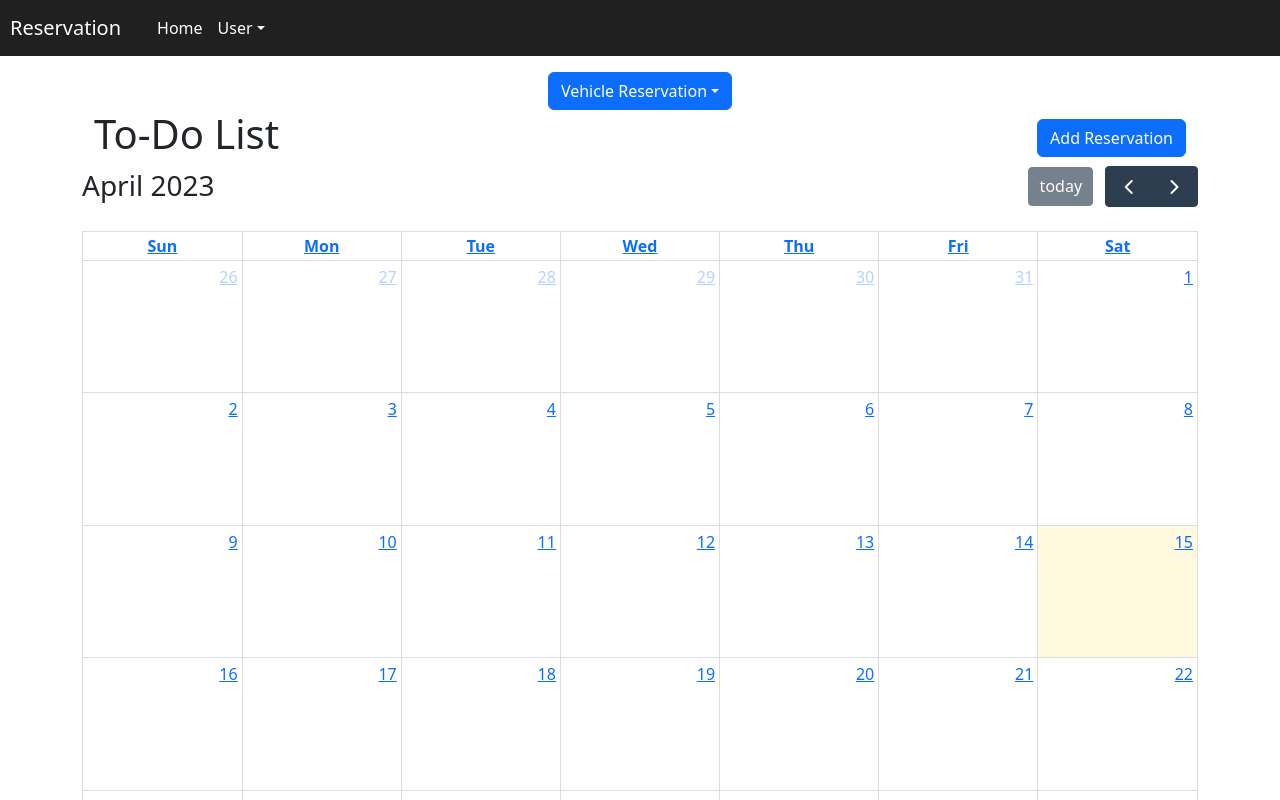
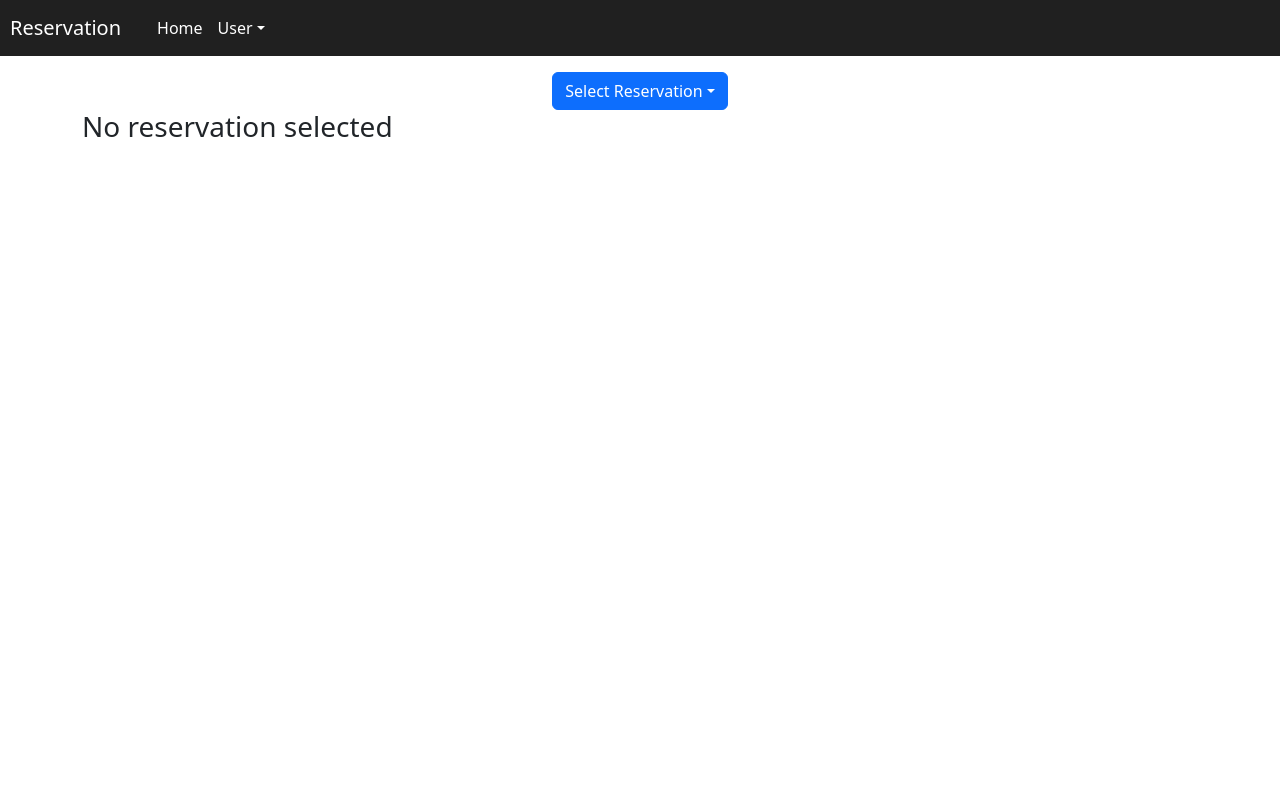
Before and after one commit to Kyusans/project-react-reservation, a React (Create React App) app: page / in a window 1280 px wide. Shown: the top 800 px of the page. Built offline with nearby package versions, Linux system fonts and the light colour scheme.

Commit message:
home.js edited

```diff
--- a/src/components/Home.js
+++ b/src/components/Home.js
@@ -8,7 +8,7 @@ import ViewSchedule from './ViewSchedule';
 import moment from "moment";
 
 function Home() {
-  const [reserveNum, setReserveNum] = useState(1);
+  const [reserveType, setReserveType] = useState("Select Reservation");
   const [schedId, setSchedId] = useState("");
   const [events, setEvents] = useState([]);
   const [showViewModal, setShowViewModal] = useState(false);
@@ -29,16 +29,18 @@ function Home() {
     setShowReserveModal(false)
   };
 
-  const getEvents = (reserveNum) => {
+  const getEvents = (num) => {
     const url = sessionStorage.getItem("url") + "schedule.php";
-    const jsonData = {reserveType: reserveNum};
+    const jsonData = { reserveType: num };
+    console.log("jsonData: ", JSON.stringify(jsonData));
     const formData = new FormData();
     formData.append("operation", "getReservation");
     formData.append("json", JSON.stringify(jsonData));
     axios({ url: url, data: formData, method: "post" })
       .then((res) => {
         console.log(JSON.stringify(res.data));
-      if(res.data !== 0){
+        num === 1 ? setReserveType("Vehicle reservation") : setReserveType("Room reservation");
+        if (res.data !== 0) {
           const eventsData = res.data.map((items) => ({
             id: items.sched_id,
             title: items.sched_title,
@@ -73,14 +75,17 @@ function Home() {
   }, []);
   return (
     <>
+
       <Container className="mt-3">
         <Dropdown className="text-center">
-          <Dropdown.Toggle>{reserveNum === 1 ? "Vehicle Reservation" : "Room Reservation"}</Dropdown.Toggle>
+          <Dropdown.Toggle>{reserveType}</Dropdown.Toggle>
           <Dropdown.Menu>
             <Dropdown.Item onClick={() => getEvents(1)}>Vehicle Reservation</Dropdown.Item>
             <Dropdown.Item onClick={() => getEvents(2)}>Room Reservation</Dropdown.Item>
           </Dropdown.Menu>
         </Dropdown>
+      {reserveType !== "Select Reservation" ?
+      <>
         <Container className="d-flex justify-content-between align-items-center">
           <h1>To-Do List</h1>
           <Button onClick={handleOpenReserveModal}>Add Reservation</Button>
@@ -92,6 +97,8 @@ function Home() {
           eventContent={renderEventContent}
           eventClick={handleEventClick}
         />
+      </>: <h3>No reservation selected</h3>
+      }
       </Container>
       <ReservationForm show={showReserveModal} onHide={hideReserveModal} />
       <ViewSchedule show={showViewModal} onHide={hideViewModal} schedId={schedId} />
```
Lines whose indentation alone changed are shown as unchanged.
